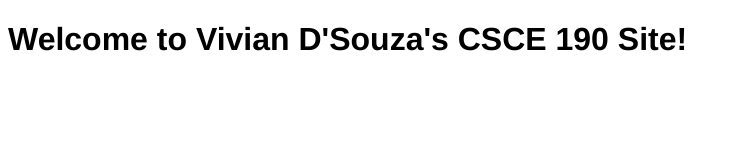
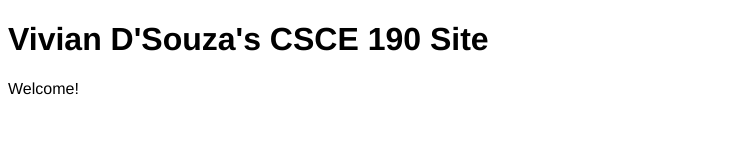
Before and after one commit to vivianofsouza/vivianofsouza.github.io, a plain HTML site: page index.html in a window 1280 px wide. Shown: the whole page, without its empty margins (0-739 px from the left). Drawn offline with Linux system fonts and the light colour scheme.

Commit message:
Add files via upload

```diff
--- a/index.html
+++ b/index.html
@@ -6,6 +6,8 @@
 
     <body>
         <h1 style = "font-family: helvetica, arial, courier";>
-            Welcome to Vivian D'Souza's CSCE 190 Site!</h1>
+            Vivian D'Souza's CSCE 190 Site</h1>
+        <p style = "font-family: helvetica, arial, courier";>
+            Welcome!</p>
     </body>
 </html>
```
